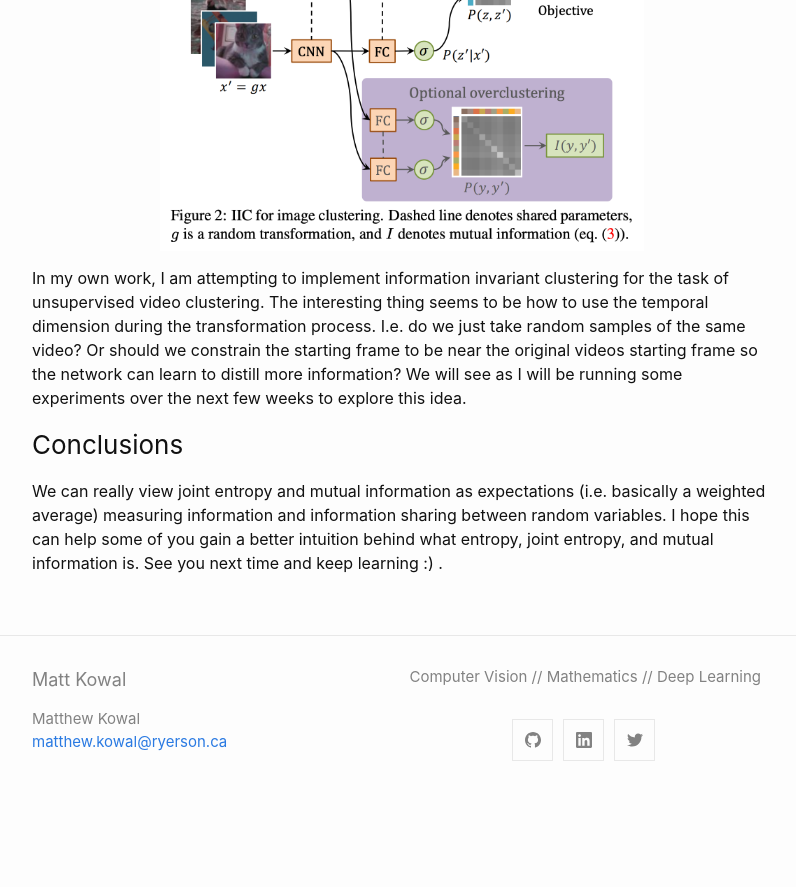
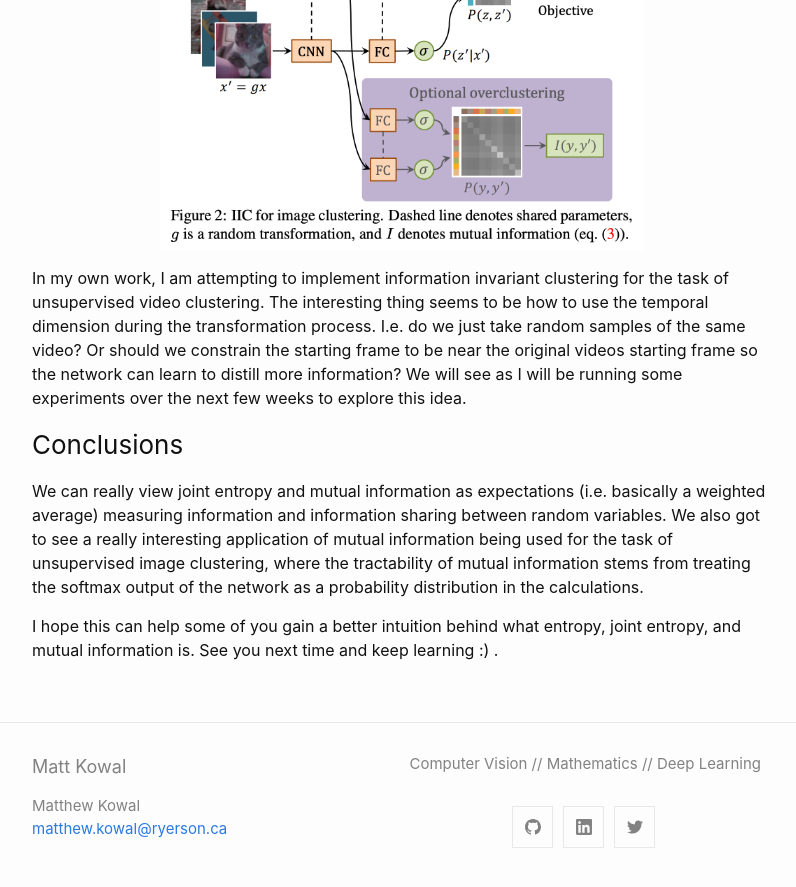
Before and after one commit to MKowal2/MKowal4.github.io, a Jekyll site: the page built from _posts/2020-02-02-Entropy-and-Mutual-Information:-A-Brief-Review.md, in a window 1280 px wide and 900 px high, scrolled down 3194 px. Shown: the top 887 px of the window, without its empty margins (238-1034 px from the left). Built offline with Jekyll 4.4.1, drawn with Linux system fonts in a browser that asks for light colours; formulas are drawn with MathJax 3; before the commit the page ends 4007 px from its top, so only the background shows below that.

Commit message:
Update 2020-02-02-Entropy-and-Mutual-Information:-A-Brief-Review.md

```diff
--- a/_posts/2020-02-02-Entropy-and-Mutual-Information:-A-Brief-Review.md
+++ b/_posts/2020-02-02-Entropy-and-Mutual-Information:-A-Brief-Review.md
@@ -72,4 +72,6 @@ In my own work, I am attempting to implement information invariant clustering fo
 
 ### Conclusions
 
-We can really view joint entropy and mutual information as expectations (i.e. basically a weighted average) measuring information and information sharing between random variables. I hope this can help some of you gain a better intuition behind what entropy, joint entropy, and mutual information is. See you next time and keep learning :) .
+We can really view joint entropy and mutual information as expectations (i.e. basically a weighted average) measuring information and information sharing between random variables. We also got to see a really interesting application of mutual information being used for the task of unsupervised image clustering, where the tractability of mutual information stems from treating the softmax output of the network as a probability distribution in the calculations.
+
+I hope this can help some of you gain a better intuition behind what entropy, joint entropy, and mutual information is. See you next time and keep learning :) .
```
